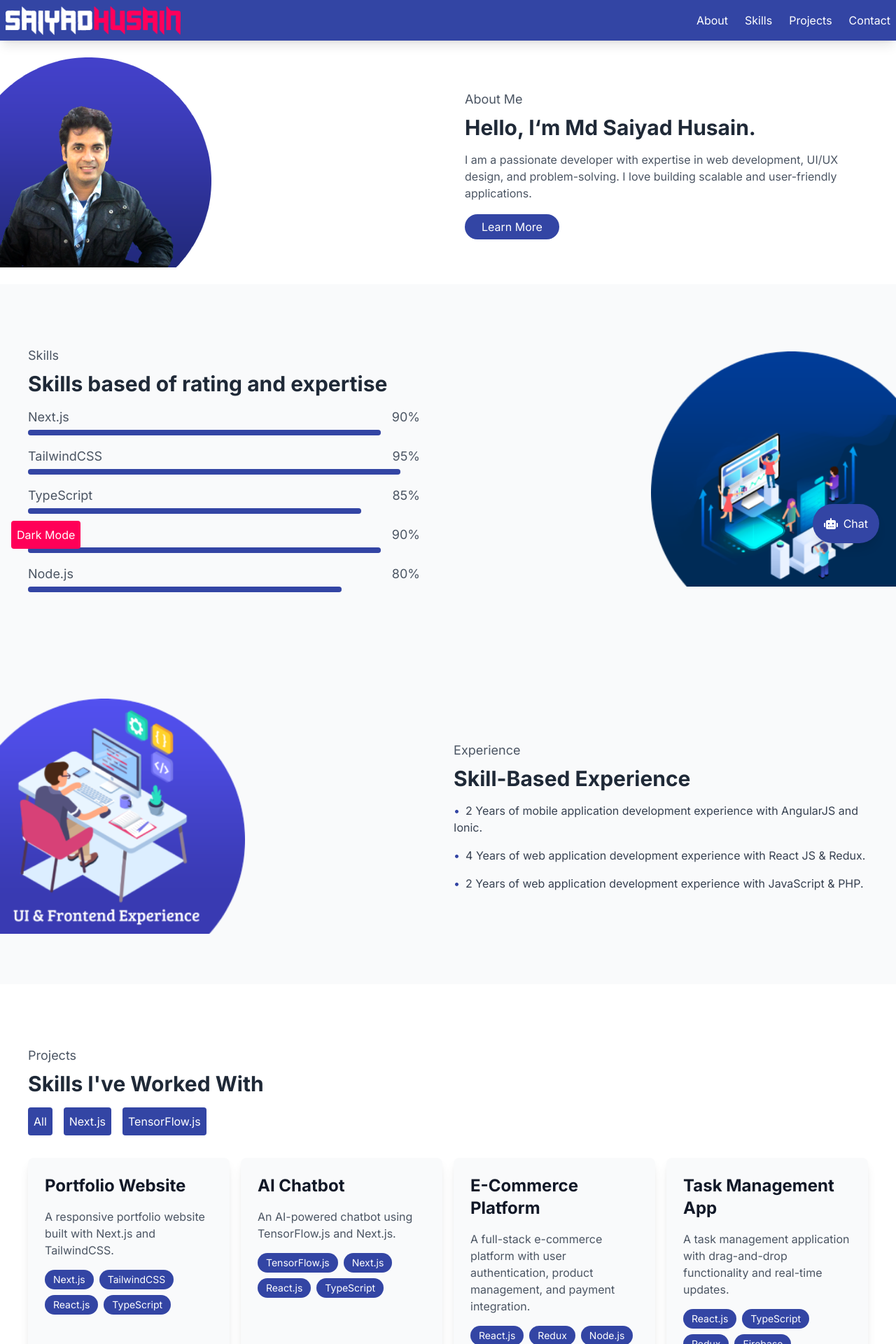
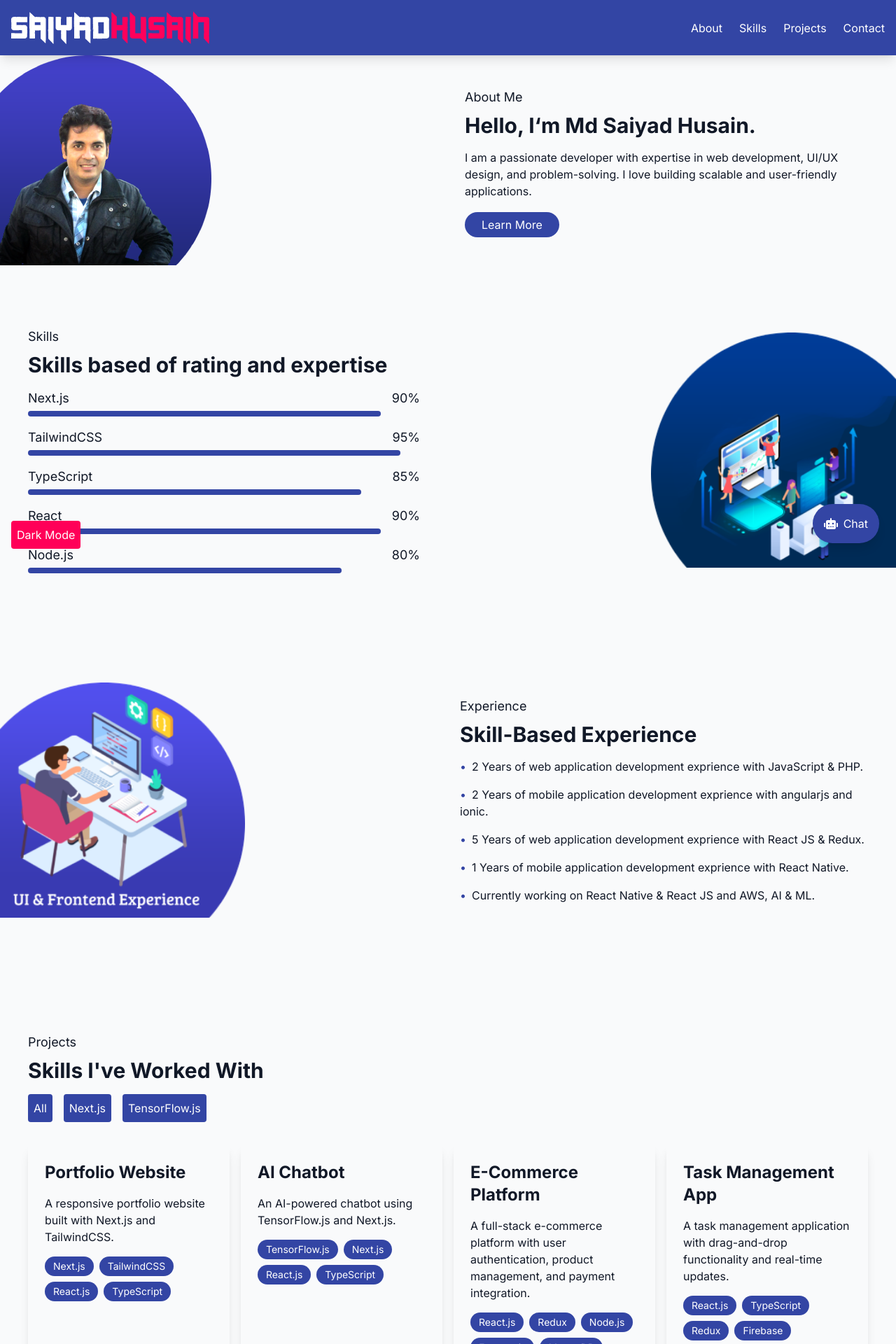
Before and after one commit to sydhsn/saiyadhusain, a Next.js app: page / in a window 1280 px wide. Shown: the top 1920 px of the page at 70% size. Built offline with nearby package versions, Linux system fonts and the light colour scheme.

Commit message:
enhancement

```diff
--- a/src/components/About.tsx
+++ b/src/components/About.tsx
@@ -4,17 +4,17 @@ import aboutImage from "@/assets/images/img.png";
 
 const About = () => {
   return (
-    <section className="bg-white py-6">
+    <section id="about">
       <div className="container mx-auto flex flex-col md:flex-row items-center">
         <div className="w-full md:w-1/2">
           <Image src={aboutImage} alt="About" />
         </div>
         <div className="w-full md:w-1/2 p-6">
-          <p className="text-lg text-gray-600 mb-2">About Me</p>
-          <h2 className="text-3xl font-bold text-gray-800 mb-4">
+          <p className="text-lg mb-2">About Me</p>
+          <h2 className="text-3xl font-bold  mb-4">
             Hello, I&lsquo;m Md Saiyad Husain.
           </h2>
-          <p className="text-gray-600 mb-6">
+          <p className=" mb-6">
             I am a passionate developer with expertise in web development, UI/UX
             design, and problem-solving. I love building scalable and
             user-friendly applications.
--- a/src/components/Chatbot.tsx
+++ b/src/components/Chatbot.tsx
@@ -1,6 +1,6 @@
 "use client";
 
-import { useState, useEffect } from "react";
+import { useState, useEffect, useCallback } from "react";
 import * as use from "@tensorflow-models/universal-sentence-encoder";
 import * as tf from "@tensorflow/tfjs";
 import { FaRobot, FaTimes, FaPaperPlane } from "react-icons/fa";
@@ -12,12 +12,14 @@ const Chatbot = () => {
   const [isOpen, setIsOpen] = useState(false);
   const [isLoading, setIsLoading] = useState(false);
 
+  // Load the Universal Sentence Encoder model when the chatbot opens
   useEffect(() => {
     if (isOpen && !model) {
       use.load().then(setModel);
     }
   }, [isOpen, model]);
 
+  // QA pairs for the chatbot
   const qaPairs = [
     {
       question: "What are your skills?",
@@ -34,9 +36,11 @@ const Chatbot = () => {
     },
   ];
 
-  const handleSubmit = async (e: React.FormEvent) => {
-    e.preventDefault();
-    if (!model) return;
+  // Handle form submission
+  const handleSubmit = useCallback(
+    async (e?: React.FormEvent) => {
+      if (e) e.preventDefault();
+      if (!model || !message.trim()) return;
 
       setIsLoading(true);
       setReply("");
@@ -60,19 +64,40 @@ const Chatbot = () => {
         setMessage("");
         setIsLoading(false);
       }
+    },
+    [model, message, qaPairs]
+  );
+
+  // Handle Enter key press
+  useEffect(() => {
+    const handleKeyPress = (e: KeyboardEvent) => {
+      if (e.key === "Enter" && isOpen) {
+        handleSubmit();
+      }
+    };
+
+    window.addEventListener("keydown", handleKeyPress);
+    return () => window.removeEventListener("keydown", handleKeyPress);
+  }, [isOpen, handleSubmit]);
+
+  // Clear messages when the chatbot is closed
+  const handleClose = () => {
+    setIsOpen(false);
+    setMessage("");
+    setReply("");
   };
 
   return (
     <div className="fixed bottom-6 right-6 flex flex-col items-end">
       {isOpen ? (
-        <div className="bg-gray-900 text-white p-6 rounded-lg shadow-2xl w-96 border border-gray-700">
+        <div className="bg-gray-900 text-white p-6 rounded-lg shadow-2xl w-96 max-w-[90vw] border border-gray-700">
           <div className="flex justify-between items-center mb-4">
             <h3 className="text-lg font-bold flex items-center space-x-2">
               <FaRobot />
               <span>AI Career Chatbot</span>
             </h3>
             <button
-              onClick={() => setIsOpen(false)}
+              onClick={handleClose}
               className="text-gray-400 hover:text-white"
             >
               <FaTimes size={20} />
--- a/src/components/Contact.tsx
+++ b/src/components/Contact.tsx
@@ -3,9 +3,9 @@ import QuickConnect from "./QuickConnect";
 
 const Contact = () => {
   return (
-    <section id="contact" className="py-20 bg-gray-100 dark:bg-gray-800">
+    <section id="contact" className="py-2">
       <div className="container mx-auto px-4">
-        <p className="text-lg text-gray-600 text-center mb-2">Contact Me</p>
+        <p className="text-lg text-center mb-2">Contact Me</p>
         <div className="flex flex-col md:flex-row gap-8">
           {/* Left: Contact Form */}
           <div className="w-full md:w-1/2">
--- a/src/components/ContactForm.tsx
+++ b/src/components/ContactForm.tsx
@@ -29,7 +29,7 @@ const ContactForm = () => {
   };
 
   return (
-    <section id="contact" className="bg-gray-100 dark:bg-gray-800">
+    <section id="contact">
       <div className="container mx-auto px-4">
         <form
           onSubmit={handleSubmit(onSubmit)}
--- a/src/components/Experience.tsx
+++ b/src/components/Experience.tsx
@@ -4,19 +4,23 @@ import Image from "next/image";
 
 const experience = [
   {
-    type: "2 Years of mobile application development experience with AngularJS and Ionic.",
+    type: "2 Years of web application development exprience with JavaScript & PHP.",
   },
   {
-    type: "4 Years of web application development experience with React JS & Redux.",
+    type: "2 Years of mobile application development exprience with angularjs and ionic.",
   },
   {
-    type: "2 Years of web application development experience with JavaScript & PHP.",
+    type: "5 Years of web application development exprience with React JS & Redux.",
   },
+  {
+    type: "1 Years of mobile application development exprience with React Native.",
+  },
+  { type: "Currently working on React Native & React JS and AWS, AI & ML." },
 ];
 
 const Experience = () => {
   return (
-    <section className="bg-gray-50 py-16" id="experience">
+    <section className="py-16" id="experience">
       <div className="container mx-auto">
         <div className="flex flex-col md:flex-row items-center">
           {/* Left: Image */}
@@ -30,13 +34,11 @@ const Experience = () => {
           </div>
           {/* Right: Text Content */}
           <div className="flex-grow p-6">
-            <p className="text-lg text-gray-600 mb-2">Experience</p>
-            <h2 className="text-3xl font-bold text-gray-800 mb-4">
-              Skill-Based Experience
-            </h2>
+            <p className="text-lg mb-2">Experience</p>
+            <h2 className="text-3xl font-bold mb-4">Skill-Based Experience</h2>
             <ul className="space-y-4">
               {experience.map((item, index) => (
-                <li key={index} className="text-gray-700">
+                <li key={index}>
                   <span className="text-[#3345A4] mr-2">•</span>
                   {item.type}
                 </li>
--- a/src/components/Header.tsx
+++ b/src/components/Header.tsx
@@ -1,22 +1,27 @@
+"use client";
+
 import Image from "next/image";
 import logo from "@/assets/logo.png";
+import { FaBars } from "react-icons/fa";
+import { useState } from "react";
+
 const Header = () => {
+  const [isMenuOpen, setIsMenuOpen] = useState(false);
+
+  const toggleMenu = () => {
+    setIsMenuOpen(!isMenuOpen);
+  };
+
   return (
-    <header className="sticky top-0 bg-[#3345A4] dark:bg-gray-900 p-2 z-50 shadow-lg">
+    <header className="sticky top-0 bg-[#3345A4] dark:bg-gray-900 p-4 z-50 shadow-lg">
       <div className="container mx-auto flex justify-between items-center">
-        {/* Left: Gradient Text Logo (Profile Image Removed) */}
+        {/* Left: Gradient Text Logo */}
         <div className="flex items-center space-x-4">
-          {/* Gradient Text Logo */}
-          <Image
-            src={logo}
-            alt="Logo"
-            height={35}
-            width={250} // Set the height
-          />
+          <Image src={logo} alt="Logo" className="h-auto w-auto" />
         </div>
 
         {/* Right: Navigation Links */}
-        <nav className="flex space-x-6">
+        <nav className="hidden md:flex space-x-6">
           <a
             href="#about"
             className="text-white dark:text-gray-300 hover:text-[#ff0058] dark:hover:text-[#ff0058] transition-colors duration-300"
@@ -42,7 +47,47 @@ const Header = () => {
             Contact
           </a>
         </nav>
+
+        {/* Mobile Menu Icon */}
+        <div className="md:hidden flex items-center">
+          <button
+            onClick={toggleMenu}
+            className="text-white focus:outline-none"
+          >
+            <FaBars size={24} />
+          </button>
+        </div>
       </div>
+
+      {/* Mobile Menu Dropdown */}
+      {isMenuOpen && (
+        <div className="md:hidden bg-[#3345A4] dark:bg-gray-900 p-4">
+          <a
+            href="#about"
+            className="block text-white dark:text-gray-300 hover:text-[#ff0058] dark:hover:text-[#ff0058] transition-colors duration-300 py-2"
+          >
+            About
+          </a>
+          <a
+            href="#skills"
+            className="block text-white dark:text-gray-300 hover:text-[#ff0058] dark:hover:text-[#ff0058] transition-colors duration-300 py-2"
+          >
+            Skills
+          </a>
+          <a
+            href="#projects"
+            className="block text-white dark:text-gray-300 hover:text-[#ff0058] dark:hover:text-[#ff0058] transition-colors duration-300 py-2"
+          >
+            Projects
+          </a>
+          <a
+            href="#contact"
+            className="block text-white dark:text-gray-300 hover:text-[#ff0058] dark:hover:text-[#ff0058] transition-colors duration-300 py-2"
+          >
+            Contact
+          </a>
+        </div>
+      )}
     </header>
   );
 };
--- a/src/components/ProjectCard.tsx
+++ b/src/components/ProjectCard.tsx
@@ -12,10 +12,10 @@ const ProjectCard = ({ project }: { project: Project }) => {
       whileInView={{ opacity: 1 }}
       viewport={{ once: true }}
       transition={{ duration: 0.5 }}
-      className="bg-gray-50 p-6 rounded-lg shadow-lg hover:shadow-xl transition-shadow duration-300"
+      className="dark:bg-gray-700 p-6 rounded-lg shadow-lg hover:shadow-xl transition-shadow duration-300"
     >
       <h3 className="text-2xl font-bold mb-4">{project.title}</h3>
-      <p className="text-gray-600 mb-4">{project.description}</p>
+      <p className="mb-4">{project.description}</p>
       <div className="flex flex-wrap gap-2">
         {project.skills.map((skill, i) => (
           <span
--- a/src/components/Projects.tsx
+++ b/src/components/Projects.tsx
@@ -61,11 +61,11 @@ const Projects = () => {
 
   return (
     <section id="projects" className="py-2">
-      <section className="bg-white py-16">
+      <section className="py-16">
         <div className="container mx-auto px-4 flex flex-col md:flex-row items-center">
           <div className="w-full md:w-1/1 p-6">
-            <p className="text-lg text-gray-600 mb-2">Projects</p>
-            <h2 className="text-3xl font-bold text-gray-800 mb-4">
+            <p className="text-lg mb-2">Projects</p>
+            <h2 className="text-3xl font-bold mb-4">
               Skills I&apos;ve Worked With
             </h2>
             <div className="flex gap-4 mb-8">
@@ -95,9 +95,7 @@ const Projects = () => {
               ))}
             </div>
             <div className="w-full p-6">
-              <p className="text-gray-600 mb-6">
-                Check out some of my recent projects:
-              </p>
+              <p className="mb-6">Check out some of my recent projects:</p>
               <a
                 href="https://github.com/yourusername"
                 target="_blank"
--- a/src/components/Resume.tsx
+++ b/src/components/Resume.tsx
@@ -14,13 +14,13 @@ const Resume = () => {
   };
 
   return (
-    <section className="bg-gray-50" id="resume">
+    <section id="resume">
       <div className="container mx-auto">
         <div className="flex flex-col md:flex-row items-center justify-between">
           {/* Left: Text Content */}
           <div className="w-full md:w-1/2 p-10">
-            <h2 className="text-4xl font-bold text-gray-800 mb-4">My Resume</h2>
-            <p className="text-gray-600 mb-6">
+            <h2 className="text-4xl font-bol mb-4">My Resume</h2>
+            <p className="mb-6">
               Download my resume to learn more about my experience, skills, and
               achievements.
             </p>
@@ -33,7 +33,7 @@ const Resume = () => {
                 <FaStar />
                 <FaStar />
               </div>
-              <p className="text-gray-600 ml-2">
+              <p className="ml-2">
                 Rated <span className="font-bold">5/5</span> by peers and
                 mentors.
               </p>
--- a/src/components/SkillRating.tsx
+++ b/src/components/SkillRating.tsx
@@ -15,7 +15,7 @@ const SkillRating = ({ name, rating }: SkillRatingProps) => {
         <span className="text-lg">{rating}%</span>
       </div>
       <motion.div
-        className="h-2 bg-gray-300 dark:bg-gray-700 rounded-full"
+        className="h-2 rounded-full"
         initial={{ width: 0 }}
         whileInView={{ width: `${rating}%` }}
         transition={{ duration: 1 }}
--- a/src/components/Skills.tsx
+++ b/src/components/Skills.tsx
@@ -12,13 +12,13 @@ const Skills = () => {
   ];
 
   return (
-    <section className="bg-gray-50 py-16" id="skills">
+    <section className="py-16" id="skills">
       <div className="container mx-auto flex flex-col md:flex-row items-center">
         {/* Left: Text Content */}
         <div className="w-full md:w-1/2 p-6 order-1 md:order-1">
-          <div className="container mx-auto px-4 list-disc list-inside text-gray-600">
-            <p className="text-lg text-gray-600 mb-2">Skills</p>
-            <h2 className="text-3xl font-bold text-gray-800 mb-4">
+          <div className="container mx-auto px-4 list-disc list-inside">
+            <p className="text-lg mb-2">Skills</p>
+            <h2 className="text-3xl font-bold mb-4">
               Skills based of rating and expertise
             </h2>
             <div className="space-y-4">
```
Lines whose indentation alone changed are shown as unchanged.
